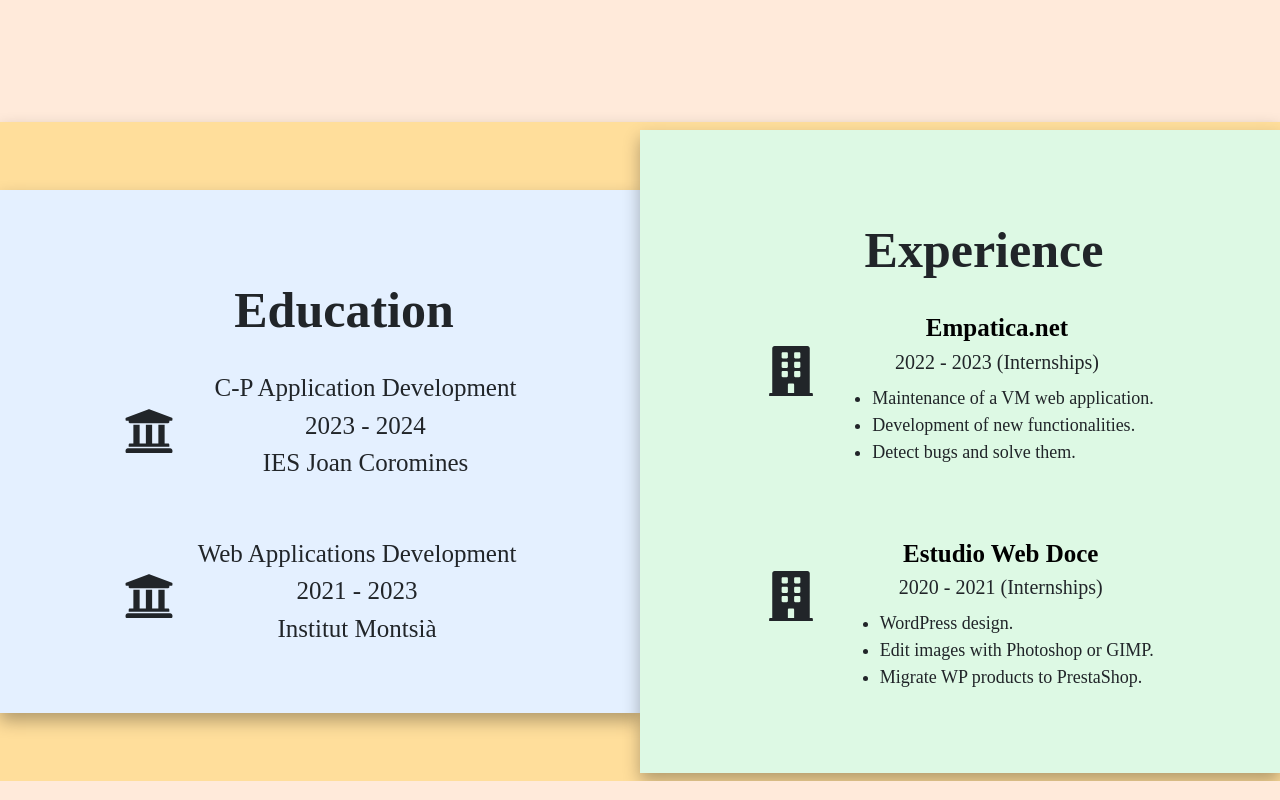
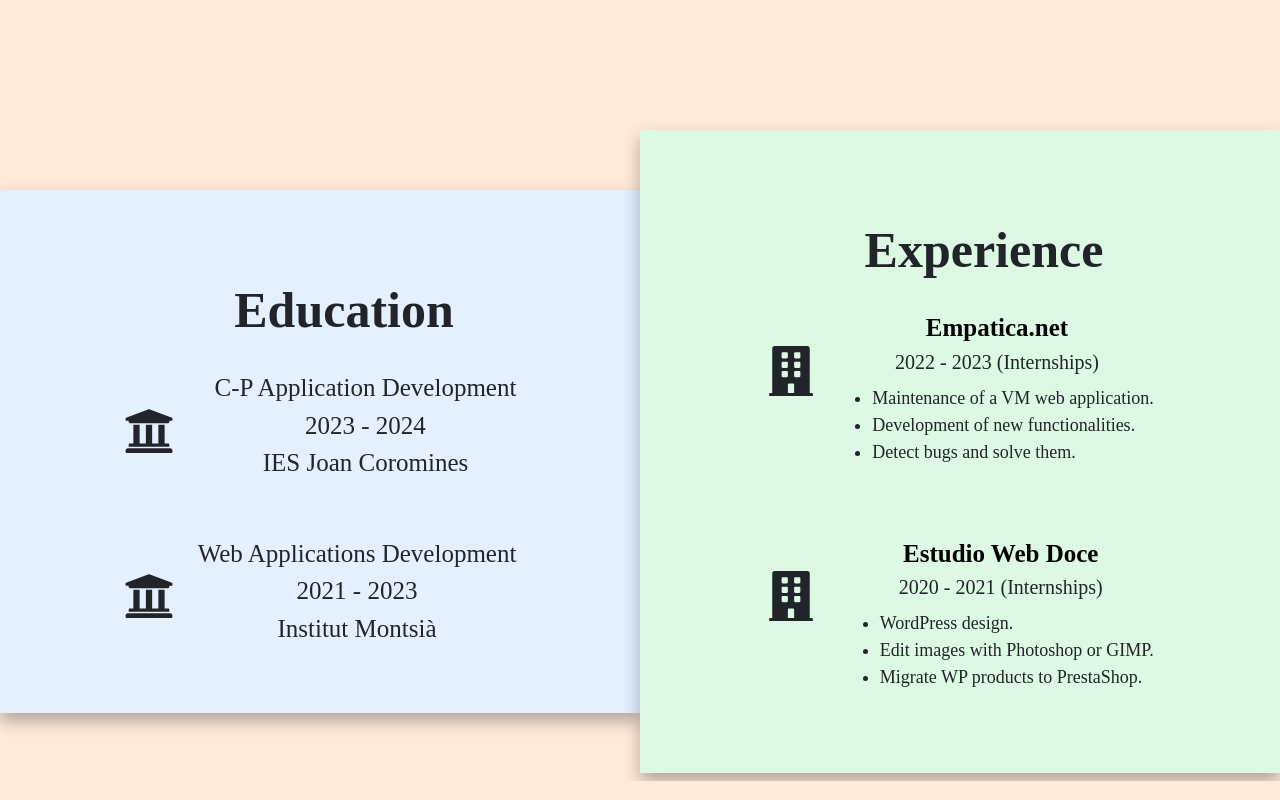
Before and after one commit to zaos22/zaos-portfolio, a React (Create React App) app: page / in a window 1280 px wide. Shown: the part 2200-3000 px from the top of the page. Built offline with nearby package versions, Linux system fonts and the light colour scheme.

Commit message:
Update Education_light.js

```diff
--- a/src/Education/Education_light.js
+++ b/src/Education/Education_light.js
@@ -6,7 +6,7 @@ import { FaUniversity, FaBuilding } from 'react-icons/fa';
 
 function Education() {
     return (
-        <Navbar expand="lg" className="colorbg2">
+        <Navbar expand="lg" className="colorbg22">
             <Container className='d-flex justify-content-center align-items-center colorbg5' style={{ height: 'auto' }}>
                 <div className='d-flex justify-content-center align-items-center'>
                     <Card style={{ width: '100%', backgroundColor: 'transparent', border: 'none', marginTop: '10px', marginBottom: '50px' }}>
```
